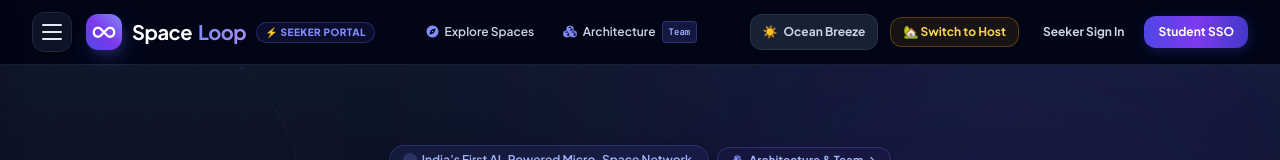
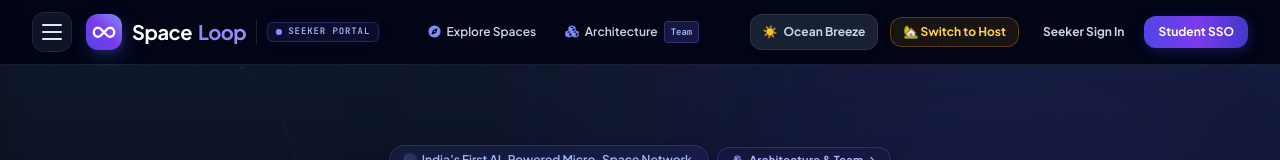
Before and after one commit to kanishksingh-01/spaceloop, a React (Vite) app in the folder frontend/: page / in a window 1280 px wide. Shown: the top 160 px of the page. Built offline with nearby package versions, Linux system fonts and the light colour scheme; no server answers.

Commit message:
style(header): refine portal indicator into compact futuristic mode badge

```diff
--- a/frontend/src/components/common/Header.tsx
+++ b/frontend/src/components/common/Header.tsx
@@ -89,17 +89,29 @@ export const Header: React.FC<HeaderProps> = ({
             </div>
           </button>
 
-          {/* Portal Identity Pill */}
-          <div className="hidden sm:flex items-center">
-            {isHostPortal ? (
-              <span className="text-[10px] uppercase font-extrabold tracking-wider px-2 py-0.5 rounded-full bg-amber-500/10 text-amber-400 border border-amber-500/30 flex items-center gap-1">
-                🏡 {t('nav.hostPortal')}
+          {/* Portal Mode Indicator */}
+          <div className="hidden sm:flex items-center h-6 pl-2.5 border-l border-slate-800/80">
+            <span
+              className={`inline-flex items-center gap-1.5 px-2 py-0.5 rounded-md text-[9px] font-mono tracking-widest font-semibold uppercase border select-none transition-colors duration-200 ${
+                isHostPortal
+                  ? 'bg-amber-500/10 text-amber-300 border-amber-500/25 shadow-[0_0_10px_rgba(245,158,11,0.08)]'
+                  : 'bg-indigo-500/10 text-indigo-300 border-indigo-500/25 shadow-[0_0_10px_rgba(99,102,241,0.08)]'
+              }`}
+            >
+              <span className="relative flex h-1.5 w-1.5">
+                <span
+                  className={`animate-ping absolute inline-flex h-full w-full rounded-full opacity-60 ${
+                    isHostPortal ? 'bg-amber-400' : 'bg-indigo-400'
+                  }`}
+                />
+                <span
+                  className={`relative inline-flex rounded-full h-1.5 w-1.5 ${
+                    isHostPortal ? 'bg-amber-400' : 'bg-indigo-400'
+                  }`}
+                />
               </span>
-            ) : (
-              <span className="text-[10px] uppercase font-extrabold tracking-wider px-2 py-0.5 rounded-full bg-indigo-500/10 text-indigo-400 border border-indigo-500/30 flex items-center gap-1">
-                ⚡ {t('nav.seekerPortal')}
-              </span>
-            )}
+              <span>{isHostPortal ? t('nav.hostPortal') : t('nav.seekerPortal')}</span>
+            </span>
           </div>
         </div>
 
```
